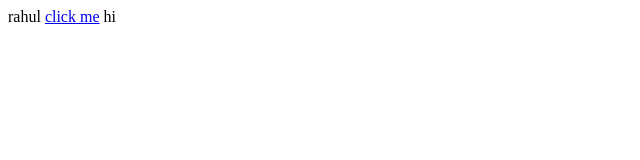
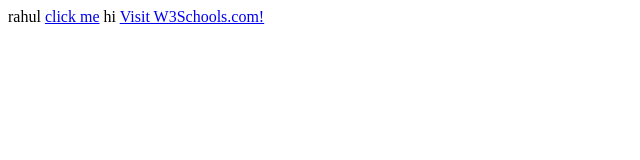
Before and after one commit to subbararahul/server-program, a plain HTML site: page head/index.html in a window 1280 px wide. Shown: the whole page, without its empty margins (0-640 px from the left). Drawn offline with Linux system fonts and the light colour scheme.

Commit message:
Update index.html

```diff
--- a/head/index.html
+++ b/head/index.html
@@ -2,3 +2,4 @@ rahul
 
 <a href="homepage" >click me</a>
 hi
+<a href="https://www.w3schools.com" target="_blank">Visit W3Schools.com!</a>
```
